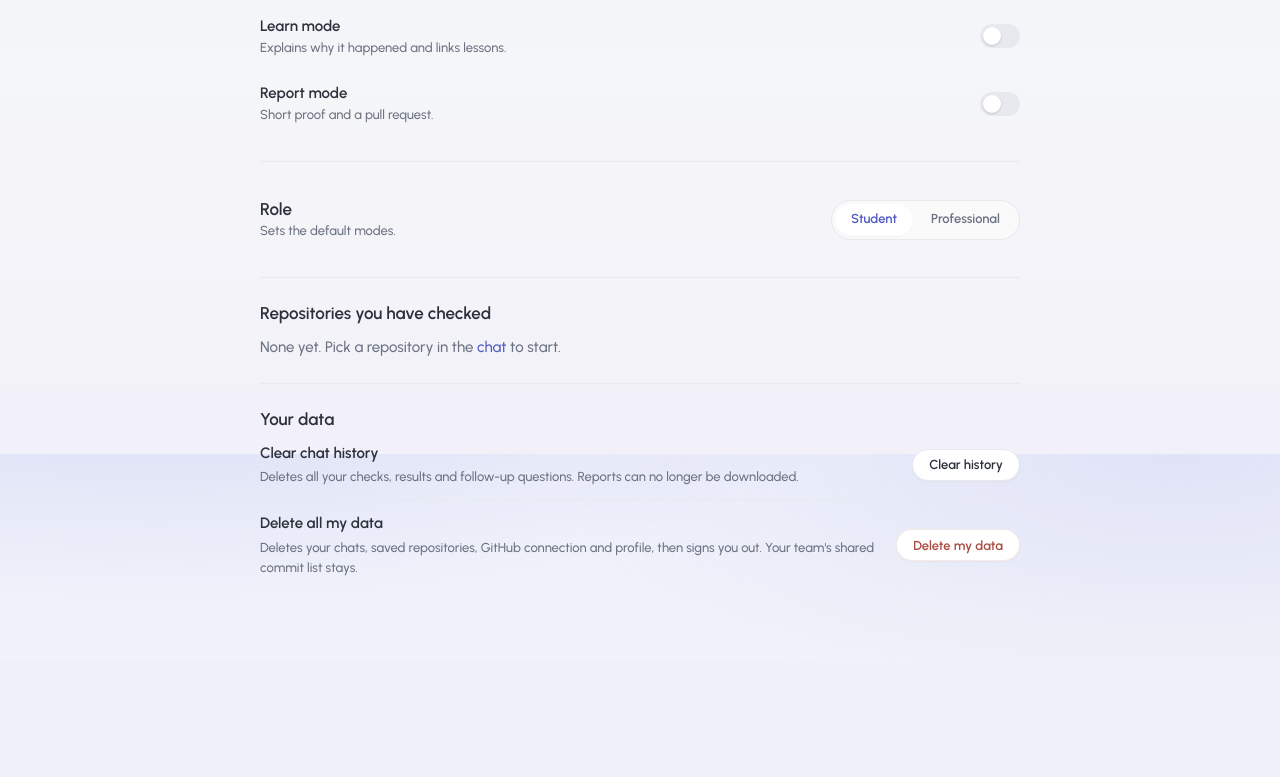
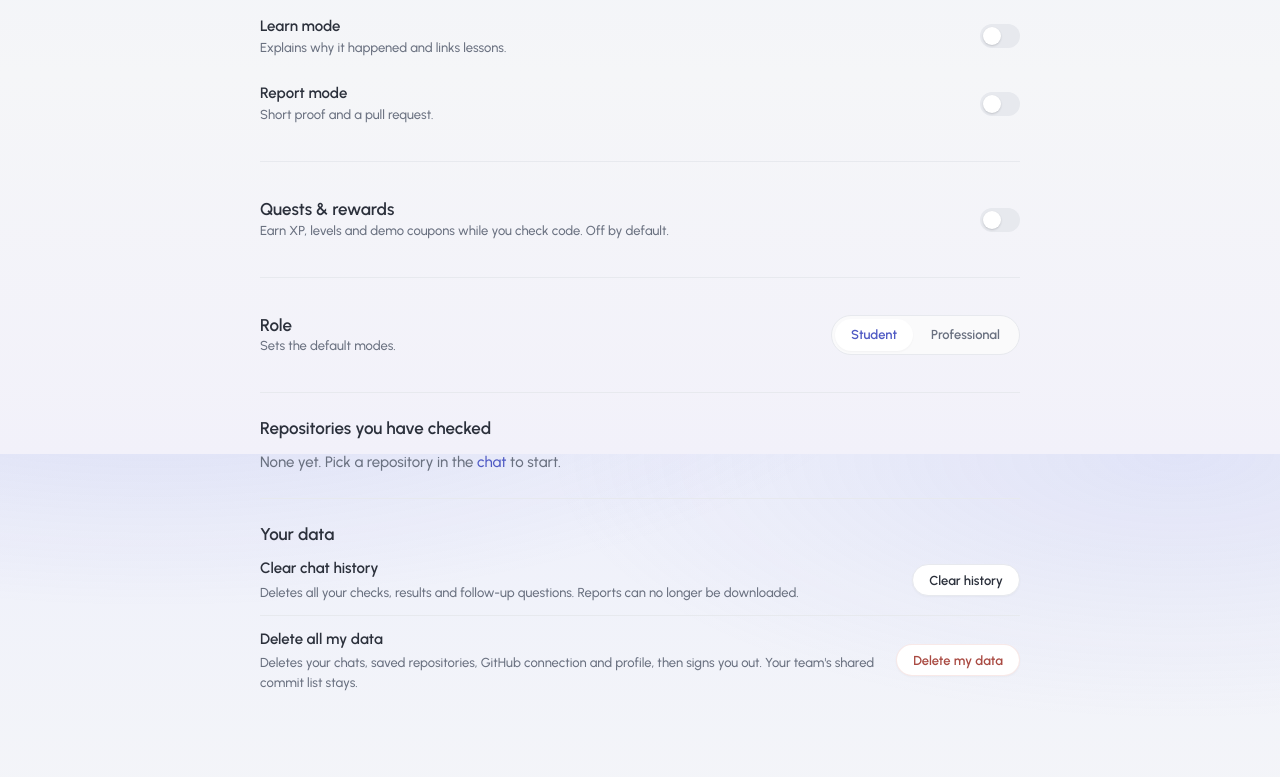
Before and after one commit to sanchitaaX/kaizenn, a FastAPI app: template templates/profile.html in a window 1280 px wide. Shown: the part 346-1123 px from the top of the page. Before the commit the page ends 922 px from the top, so only its background shows below. Run offline with FastAPI, Linux system fonts and the light colour scheme; the template is opened without the code that fills it, so the values that code supplies are empty.

Commit message:
Add the Quests and rewards switch and the demo rewards list to the Profile page
Co-Authored-By: Claude Haiku 5.5 <noreply@anthropic.com>

```diff
--- a/app/pages.py
+++ b/app/pages.py
@@ -17,7 +17,7 @@ from fastapi import APIRouter, Request
 from fastapi.responses import HTMLResponse, RedirectResponse, Response
 from fastapi.templating import Jinja2Templates
 
-from app import db
+from app import db, game
 from app import fixtures as fx
 from app.auth import current_user, demo_allowed, github_configured, user_token
 
@@ -132,7 +132,8 @@ def profile(request: Request):
     if isinstance(user, RedirectResponse):
         return user
     return _render(request, "profile.html", {"request": request, "active": "profile", "user": user,
-                                             "github_connected": bool(user_token(user))})
+                                             "github_connected": bool(user_token(user)),
+                                             "game": game.state(user["login"])})
 
 
 # --------------------------------------------------------------------------- old routes
--- a/static/css/pages/profile.css
+++ b/static/css/pages/profile.css
@@ -38,3 +38,11 @@
 .pf-danger { color: var(--alert-ink); border-color: var(--alert-tint-2); }
 .pf-danger:hover:not(:disabled) { background: var(--alert-tint); }
 @media (max-width: 560px) { .pf-data-row { flex-direction: column; align-items: stretch; } }
+
+.pf-rewards { margin-top: var(--s-4); }
+.pf-rewards .list-row { gap: var(--s-3); }
+.pf-code { font-family: var(--mono); font-size: var(--fs-13); color: var(--accent-ink); display: block; }
+.pf-demo {
+  font-size: var(--fs-12); font-weight: 600; color: var(--alert-ink); background: var(--alert-tint);
+  border-radius: var(--r-pill); padding: 2px var(--s-2); white-space: nowrap;
+}
--- a/static/js/pages/profile.js
+++ b/static/js/pages/profile.js
@@ -67,6 +67,22 @@
     });
   });
 
+  // Quests & rewards: its own switch, saved on change. Reload so the rewards list matches.
+  const gameSwitch = document.getElementById("game-mode");
+  if (gameSwitch) gameSwitch.addEventListener("change", async () => {
+    gameSwitch.disabled = true;
+    try {
+      await sf.api("/api/profile/modes", { method: "POST", body: { game_mode: gameSwitch.checked } });
+      toast(gameSwitch.checked ? "Quests & rewards on" : "Quests & rewards off");
+      setTimeout(() => window.location.reload(), 700);
+    } catch (err) {
+      gameSwitch.checked = !gameSwitch.checked;
+      toast(err.message || "Could not save. Try again.");
+    } finally {
+      gameSwitch.disabled = false;
+    }
+  });
+
   // Your data: clear history, or delete everything and sign out.
   const clearBtn = document.getElementById("clear-history");
   const deleteBtn = document.getElementById("delete-data");
--- a/templates/profile.html
+++ b/templates/profile.html
@@ -50,6 +50,32 @@
         <span class="switch-track"></span>
       </label>
     </div>
+  </section>
+
+  <section class="pf-section" aria-labelledby="pf-game-title">
+    <div class="pf-toggle">
+      <div class="pf-toggle-text">
+        <h2 class="pf-heading" id="pf-game-title">Quests &amp; rewards</h2>
+        <p class="muted small" id="game-hint">Earn XP, levels and demo coupons while you check code. Off by default.</p>
+      </div>
+      <label class="switch">
+        <input type="checkbox" id="game-mode" data-game aria-labelledby="pf-game-title" aria-describedby="game-hint"{% if user.game_mode %} checked{% endif %}>
+        <span class="switch-track"></span>
+      </label>
+    </div>
+    {% if game.enabled and game.rewards %}
+    <ul class="list pf-rewards" aria-label="Your rewards">
+      {% for r in game.rewards %}
+      <li class="list-row">
+        <span class="row-main">
+          <span class="row-title">{{ r.discount }}% off on {{ r.platform }} · level {{ r.level }}</span>
+          <code class="pf-code">{{ r.code }}</code>
+        </span>
+        <span class="pf-demo">{{ r.label }}</span>
+      </li>
+      {% endfor %}
+    </ul>
+    {% endif %}
   </section>
 
   <section class="pf-section" aria-labelledby="pf-role-title">
```
Also changed, not shown: tests/test_pages.py (+17 -0 lines).
